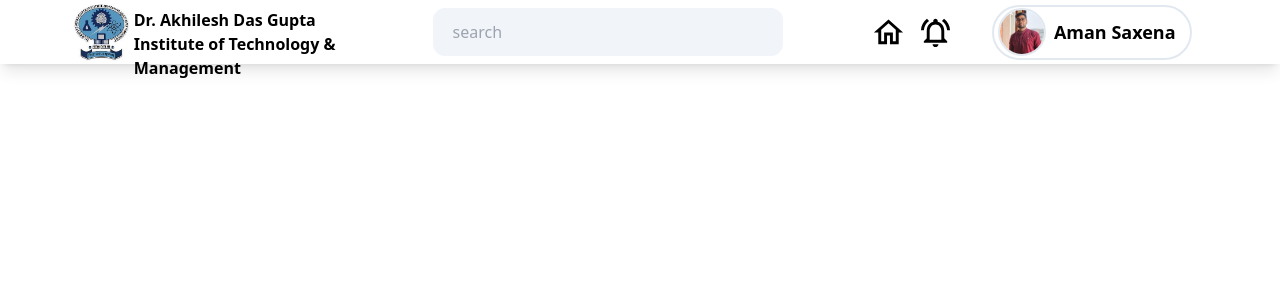
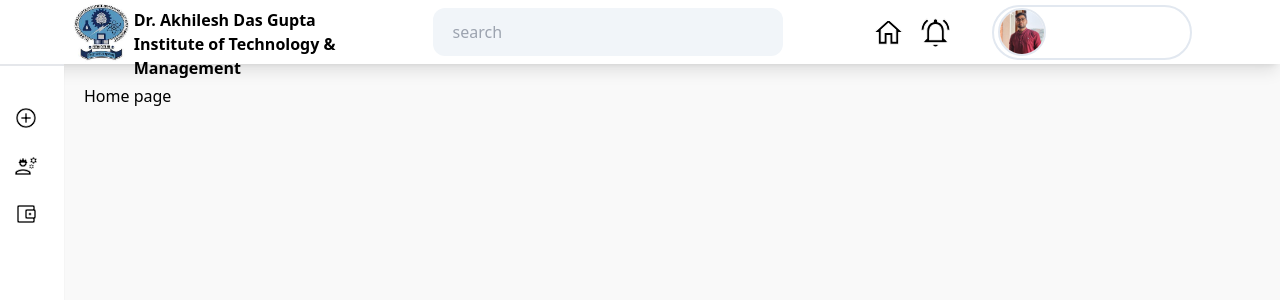
Before and after one commit to Aman16-ai/ADGITM_ERP_FRONTEND, a React (Vite) app: page / in a window 1280 px wide. Shown: the top 300 px of the page. Built offline with nearby package versions, Linux system fonts and the light colour scheme; no server answers.

Commit message:
implemented sidenav bar

```diff
--- a/src/App.jsx
+++ b/src/App.jsx
@@ -12,11 +12,28 @@ import {
 import Home from './page/Home';
 import { getUserDetails } from './services/User';
 import PrivateRoute from './components/PrivateRoute';
+import Layout from './components/Layout';
+import CreateMaintenance from './page/Maintenance Mangement/CreateMaintenance';
+import AllMaintenance from './page/Maintenance Mangement/AllMaintenance';
 
 const router = createBrowserRouter([
   {
     path: "/",
-    element: <Home/>
+    element: <Layout/>,
+    children:[
+      {
+        index : true,
+        element : <Home/>
+      },
+      {
+        path : "/createMaintenance",
+        element : <CreateMaintenance/>
+      },
+      {
+        path : "/allMaintenance",
+        element : <AllMaintenance/>
+      }
+    ]
   },
   {
     path: "login",
--- /dev/null
+++ b/src/components/Layout.jsx
@@ -0,0 +1,24 @@
+import React from 'react'
+import NavBar from './NavBar'
+import SideNav from './SideNav'
+import { Outlet } from 'react-router-dom'
+
+export default function Layout() {
+  return (
+    <>
+        <div className='w-screen h-screen flex flex-col'>
+        <div className='w-auto h-auto'>
+          <NavBar/>
+        </div>
+        <div className='w-full h-full flex'>
+          <div className='w-auto h-auto border-t-2'>
+            <SideNav/>
+          </div>
+            <div className='w-full h-full p-5'>
+                <Outlet/>
+            </div>
+        </div>
+      </div>
+    </>
+  )
+}
--- a/src/components/NavBar.jsx
+++ b/src/components/NavBar.jsx
@@ -4,9 +4,12 @@ import HomeOutlinedIcon from '@mui/icons-material/HomeOutlined';
 import NotificationsActiveOutlinedIcon from '@mui/icons-material/NotificationsActiveOutlined';
 import profileImg from "../static/profilePic.jpg"
 import { Link } from 'react-router-dom';
+import { useSelector } from 'react-redux';
+import { selectUserData } from '../store/slice/userSlice';
 export default function NavBar() {
+  const userData = useSelector(selectUserData)
   return (
-    <div className='w-screen h-16 shadow-lg flex justify-evenly items-center'>
+    <div className='w-screen bg-white h-16 shadow-lg flex justify-evenly items-center'>
         <div className='w-auto flex h-full'>
         <img src={logo} alt="" className='w-[65px] ml-5' />
         <h4 className='w-[250px] mt-2 font-semibold'>Dr. Akhilesh Das Gupta Institute of Technology & Management</h4>
@@ -14,8 +17,8 @@ export default function NavBar() {
         <input className='w-[350px] h-12 bg-slate-100 rounded-xl p-5 focus:outline-none' type="text" name="" placeholder='search' id="" />
         <div className='w-[400px] h-full  border-black flex items-center justify-evenly'>
             <div>
-            <Link className='mr-1' to={"/"}><HomeOutlinedIcon fontSize='large'/></Link>
-            <Link className="ml-2" to={"/notifications"}><NotificationsActiveOutlinedIcon fontSize='large'/></Link>
+            <Link className='mr-1' to={"/"}><HomeOutlinedIcon sx={{ stroke: "#ffffff", strokeWidth: 0.7 }} fontSize='large'/></Link>
+            <Link className="ml-2" to={"/notifications"}><NotificationsActiveOutlinedIcon sx={{ stroke: "#ffffff", strokeWidth: 0.7 }} fontSize='large'/></Link>
             </div>
             <div className="w-[200px] h-[55px]
             border-slate-200
@@ -27,7 +30,7 @@ export default function NavBar() {
             "
             >
               <img className="w-[48px] ml-1 border-2 border-slate-200 rounded-full h-[48px]" src={profileImg}/>
-              <p className="border-black ml-2 text-black cursor-pointer">Aman Saxena</p>
+              <p className="border-black ml-2 text-black cursor-pointer">{userData?.faculty_user?.first_name} {userData?.faculty_user?.last_name}</p>
               </div>
         </div>
     </div>
--- /dev/null
+++ b/src/components/SideNav.jsx
@@ -0,0 +1,62 @@
+import React, { useState } from 'react';
+import AddCircleOutlineOutlinedIcon from '@mui/icons-material/AddCircleOutlineOutlined';
+import EngineeringOutlinedIcon from '@mui/icons-material/EngineeringOutlined';
+import AccountBalanceWalletOutlinedIcon from '@mui/icons-material/AccountBalanceWalletOutlined';
+import { Link, NavLink } from 'react-router-dom';
+function SideNav() {
+  const [isHovered, setIsHovered] = useState(false);
+
+  const toggleHover = () => {
+    setIsHovered(!isHovered);
+  };
+
+  return (
+    <div
+      className={`sidenav transition-all duration-300 bg-white ${
+        isHovered ? 'w-64 h-screen shadow-lg' : 'w-16 h-screen shadow-sm'
+      }`}
+      onMouseEnter={toggleHover}
+      onMouseLeave={toggleHover}
+    >
+      {/* <div className="profile">
+        <img
+          src="https://calyx-production-media.s3.amazonaws.com/thumbnails/avatars/ff36087c-2585-11ee-a7d7-0242ac110002.jpg.200x200_q85.png"
+          alt="User Profile Image"
+          className="w-24 h-24 rounded-full mx-auto"
+        />
+        <div className="text-center">
+          <p className="text-gray-600">Admin</p>
+          <p className="text-xl font-bold">John Doe</p>
+        </div>
+      </div> */}
+      {/* <hr className="my-4 border-t border-gray-300" /> */}
+      <ul className="menu-list flex flex-col items-center justify-center">
+        <li>
+        <NavLink className={({isActive}) => `${isActive ? "text-purple-700" : "text-black"}`} to={"/createMaintenance"}> <div className={`mt-10 flex items-center ${isHovered ? "w-[200px]" : "w-auto"}`}>
+        <AddCircleOutlineOutlinedIcon  sx={{ stroke: "#ffffff", strokeWidth: 0.7 }} fontSize='medium' />
+        <p className='ml-3'>{`${isHovered ? "Create Maintenance" : ""}`}</p>
+        </div>
+        </NavLink>
+        </li>
+
+        <li>
+        <NavLink className={({isActive}) => `${isActive ? "text-purple-700" : "text-black"}`} to={"/allMaintenance"}> <div className={`mt-6 flex items-center  ${isHovered ? "w-[200px]" : "w-auto"}`}>
+        <EngineeringOutlinedIcon  sx={{ stroke: "#ffffff", strokeWidth: 0.7 }} fontSize='medium' />
+        <p className='ml-3'>{`${isHovered ? "All Maintenance" : ""}`}</p>
+        </div>
+        </NavLink>
+        </li>
+
+        <li>
+        <NavLink className={({isActive}) => `${isActive ? "text-purple-700" : "text-black"}`} to={"/allMaintenance"}> <div className={`mt-6 flex items-center  ${isHovered ? "w-[200px]" : "w-auto"}`}>
+        <AccountBalanceWalletOutlinedIcon  sx={{ stroke: "#ffffff", strokeWidth: 0.7 }} fontSize='medium' />
+        <p className='ml-3'>{`${isHovered ? "Maintenance Expenses" : ""}`}</p>
+        </div>
+        </NavLink>
+        </li>
+      </ul>
+    </div>
+  );
+}
+
+export default SideNav;
--- a/src/index.css
+++ b/src/index.css
@@ -7,3 +7,6 @@
   padding: 0;
   box-sizing: border-box;
 }
+body {
+  background-color: #F9F9F9;
+}
--- a/src/page/Home.jsx
+++ b/src/page/Home.jsx
@@ -1,10 +1,12 @@
 import React from 'react'
 import NavBar from '../components/NavBar'
+import SideNav from '../components/SideNav'
+import Layout from '../components/Layout'
 
 export default function Home() {
   return (
     <>
-      <NavBar/>
+      <div>Home page</div>
     </>
   )
 }
--- /dev/null
+++ b/src/page/Maintenance Mangement/AllMaintenance.jsx
@@ -0,0 +1,7 @@
+import React from 'react'
+
+export default function AllMaintenance() {
+  return (
+    <div>AllMaintenance</div>
+  )
+}
--- /dev/null
+++ b/src/page/Maintenance Mangement/CreateMaintenance.jsx
@@ -0,0 +1,7 @@
+import React from 'react'
+
+export default function CreateMaintenance() {
+  return (
+    <div>CreateMaintenance</div>
+  )
+}
```
